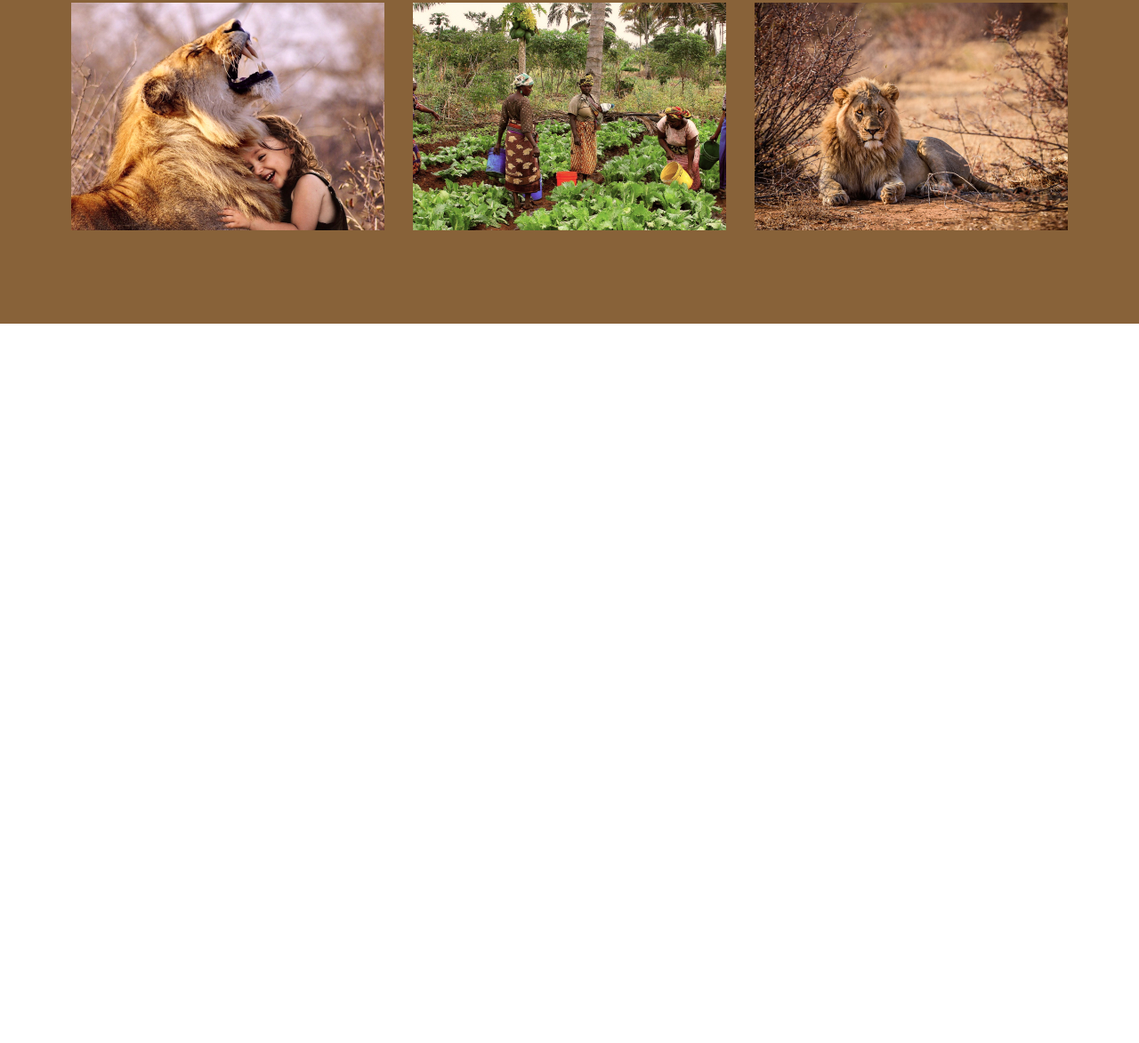
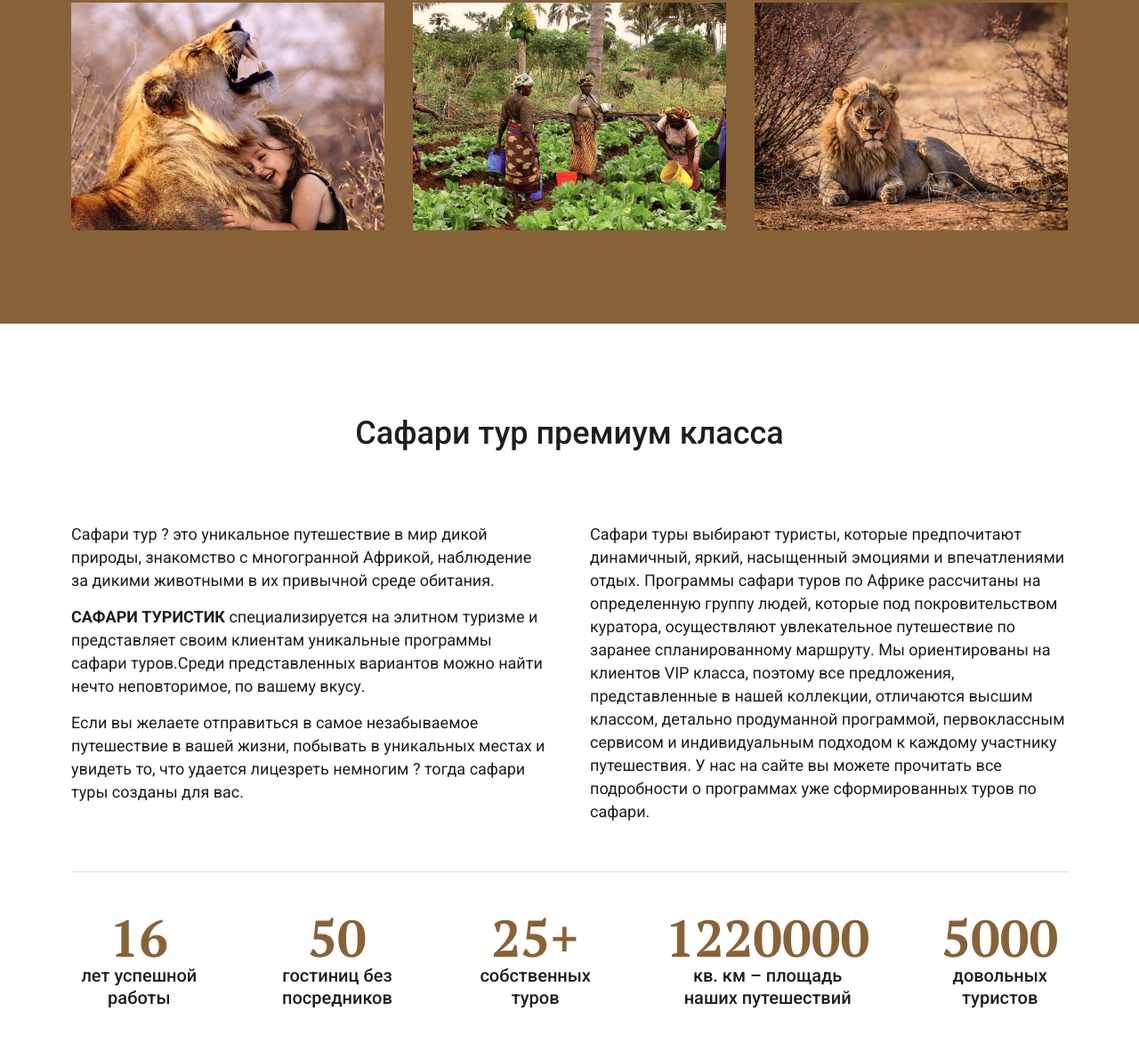
Before and after one commit to TatianaShapoval/safari-landing, a plain HTML site: page index.html in a window 1280 px wide. Shown: the part 5310-6483 px from the top of the page at 89% size. Before the commit the page ends 5674 px from the top, so only its background shows below. Drawn offline with nearby package versions, Linux system fonts and the light colour scheme; files whose address does not match are found by name.

Commit message:
added tour  page

```diff
--- a/css/style.css
+++ b/css/style.css
@@ -260,3 +260,46 @@ a{
 .slick-prev{
     right: 60px;
 }
+.tour{
+    padding: 100px 0;
+}
+.tour__title{
+    margin-bottom: 77px;
+}
+.tour__box{
+    column-count: 2;
+    column-gap: 46px;
+    border-bottom: 1px solid #d9d9de;
+    padding-bottom: 50px;
+    margin-bottom: 44px;
+}
+.tour__text{
+    font-size: 18px;
+    line-height: 26px;
+    margin-bottom: 15px;
+}
+.tour__text span{
+    font-weight: 700;
+
+}
+.tour__info{
+    display: grid;
+    grid-template-columns: repeat(5, 1fr);
+    grid-gap: 70px;
+}
+.tour__info-item{
+    font-weight: bold;
+    font-family: 'PT Serif', serif;
+    font-size: 58px;
+    line-height: 60px;
+    color: #886239;
+    text-align: center;
+
+}
+.tour__info-text{
+    font-family: 'Roboto', sans-serif;
+    font-size: 20px;
+    line-height: 25px;
+    color: #1f1e1e;
+    font-weight: 500;
+}
--- a/index.html
+++ b/index.html
@@ -367,6 +367,60 @@
       </div>
     </div>
   </section>
+  <section class="tour">
+    <div class="container">
+      <h2 class="tour__title title">
+        Сафари тур премиум класса
+      </h2>
+      <div class="tour__box">
+        <p class="tour__text">
+          Сафари тур ? это уникальное путешествие в мир дикой природы, знакомство с многогранной Африкой, наблюдение за дикими животными в их привычной среде обитания.
+        </p>
+        <p class="tour__text">
+          <span>САФАРИ ТУРИСТИК </span>специализируется на элитном туризме и представляет своим клиентам уникальные программы сафари туров.Среди представленных вариантов можно найти нечто неповторимое, по вашему вкусу.
+        </p>
+        <p class="tour__text">
+          Если вы желаете отправиться в самое незабываемое путешествие в вашей жизни, побывать в уникальных местах и увидеть то, что удается лицезреть немногим ? тогда сафари туры созданы для вас.
+        </p>
+        <p class="tour__text">
+          Сафари туры выбирают туристы, которые предпочитают динамичный, яркий, насыщенный эмоциями и впечатлениями отдых.
+          Программы сафари туров по Африке рассчитаны на определенную группу людей, которые под покровительством куратора, осуществляют увлекательное путешествие по заранее спланированному маршруту. Мы ориентированы на клиентов VIP класса, поэтому все предложения, представленные в нашей коллекции, отличаются высшим классом, детально продуманной программой, первоклассным сервисом и индивидуальным подходом к каждому участнику путешествия. У нас на сайте вы можете прочитать все подробности о программах уже сформированных туров по сафари.
+        </p>
+      </div>
+      <div class="tour__info">
+          <div class="tour__info-item">
+            16
+            <p class="tour__info-text">
+              лет успешной работы
+            </p>
+          </div>
+          <div class="tour__info-item">
+            50
+            <p class="tour__info-text">
+              гостиниц без посредников
+            </p>
+          </div>
+          <div class="tour__info-item">
+            25+
+            <p class="tour__info-text">
+              собственных туров
+            </p>
+          </div>
+          <div class="tour__info-item">
+            1220000
+            <p class="tour__info-text">
+              кв. км – площадь наших путешествий
+            </p>
+          </div>
+          <div class="tour__info-item">
+            5000
+            <p class="tour__info-text">
+              довольных туристов
+            </p>
+          </div>
+      </div>
+    </div>
+  </section>
 
   <script src="https://ajax.googleapis.com/ajax/libs/jquery/3.4.1/jquery.min.js"></script>
   <script src="js/slick.min.js"></script>
```
